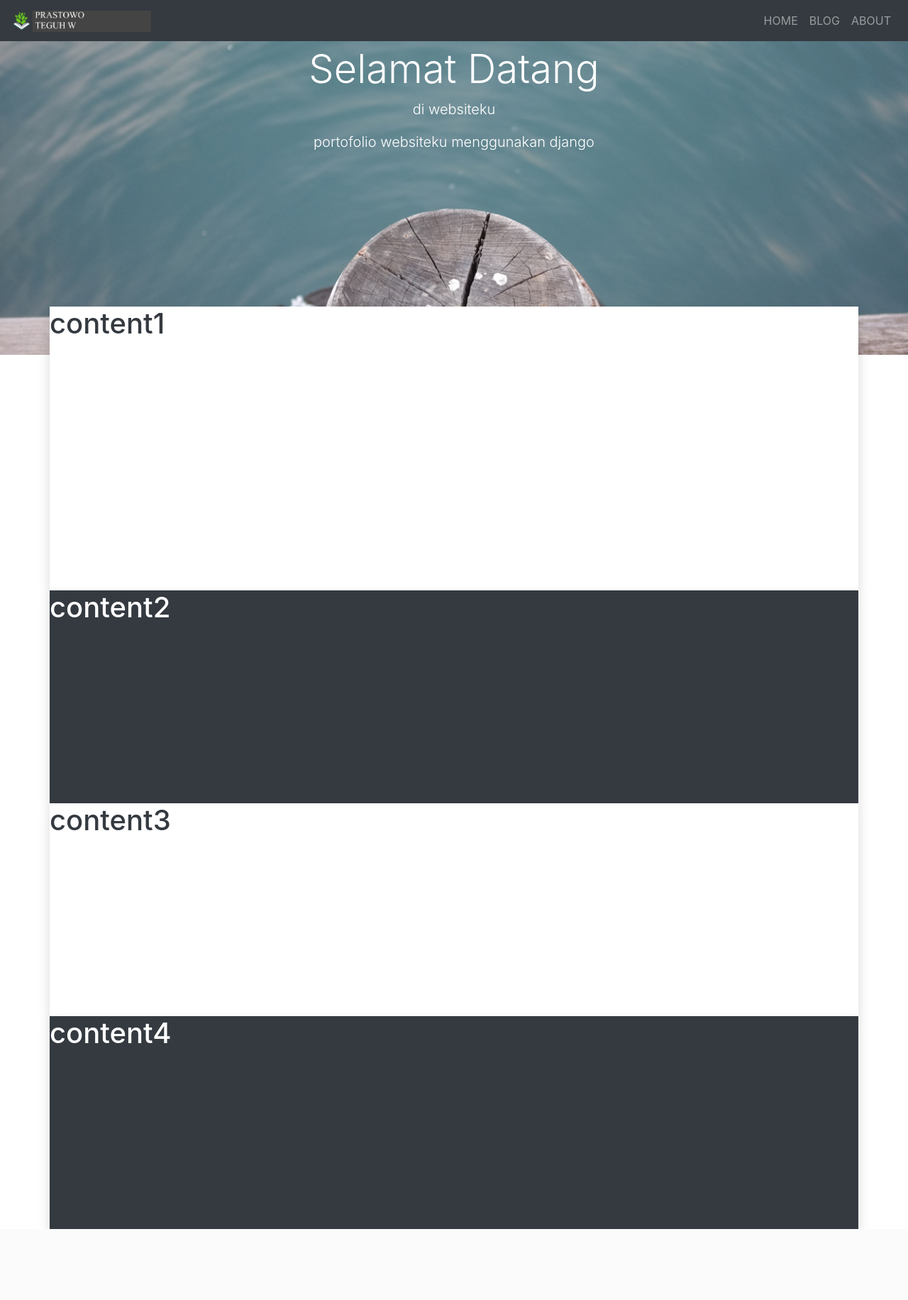
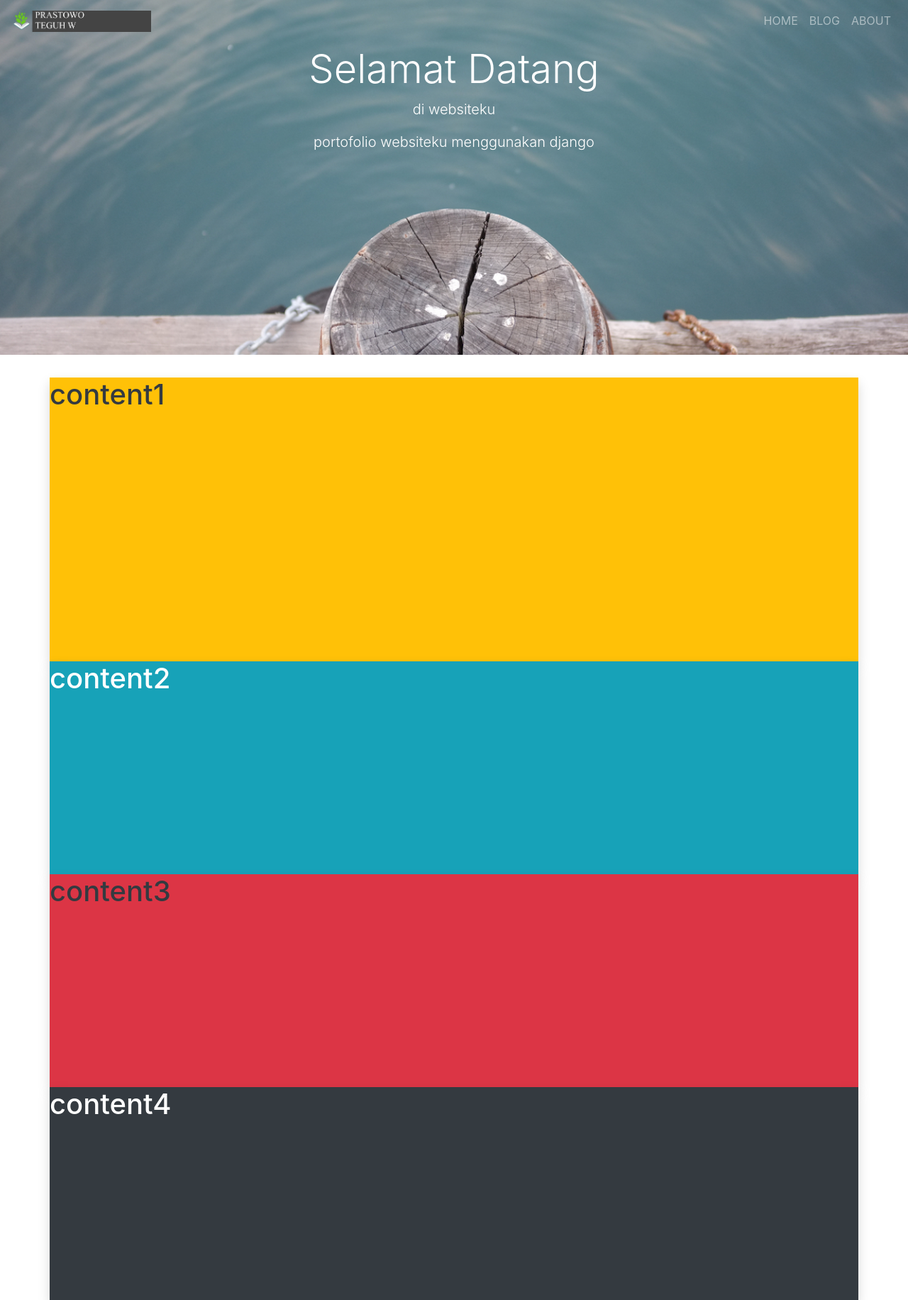
Before and after one commit to dabgetupp/mywebsite, a Django app: page / in a window 1280 px wide. Shown: the whole page at 71% size. Before the commit the page ends 1732 px from the top, so only its background shows below. Run offline with Django 3.2, Linux system fonts and the light colour scheme; some libraries are stand-ins or nearby versions.

Commit message:
scrolling navbar

```diff
--- a/static/js/scrolling.js
+++ b/static/js/scrolling.js
@@ -1,8 +1,10 @@
 $(window).scroll(function(){
+    $('nav').toggleClass('bg-dark', $(this).scrollTop()>=350);
     var scroll = $(window).scrollTop();
-    console.log(scroll);
 
-    if(scroll >= 300){
+    document.getElementById("myBody").style.marginTop = (-0 -scroll) + "px";
+
+    if(scroll >= 1000){
         $("myNav").addClass("bg-dark");
     } else {
         $("myNav").removeClass("bg-dark");
--- a/templates/index.html
+++ b/templates/index.html
@@ -7,7 +7,7 @@
     <link rel="stylesheet" type="text/css" href="{% static 'css/styles.css' %}">
 </head>
 <body>
-      <nav class="navbar fixed-top navbar-expand-md navbar-dark bg-dark" id="myNav">
+      <nav class="navbar fixed-top navbar-expand-md navbar-dark" id="myNav">
         <a class="navbar-brand" href="#">
             <img style="height: 30px;" src="{% static 'img/logo.png' %}" alt="">
         </a>
@@ -39,19 +39,19 @@
       </div>
 
     <div class="container-fluid">
-        <div class="container bg-white text-dark shadow" style="margin-top:-100px">
+        <div class="container bg-warning text-dark shadow" style="margin-top:-100px" id="myBody">
             <div class="row" style="height:400px">
                 <h1>content1</h1>
             </div>
         </div>
 
-    <div class="container bg-dark text-white shadow">
+    <div class="container bg-info text-white shadow">
          <div class="row" style="height:300px">
                 <h1>content2</h1>
             </div>
 
         </div>
-      <div class="container bg-white text-dark shadow">
+      <div class="container bg-danger text-dark shadow">
         <div class="row" style="height:300px">
                <h1>content3</h1>
            </div>
```
Also changed, not shown: 1 other file.
